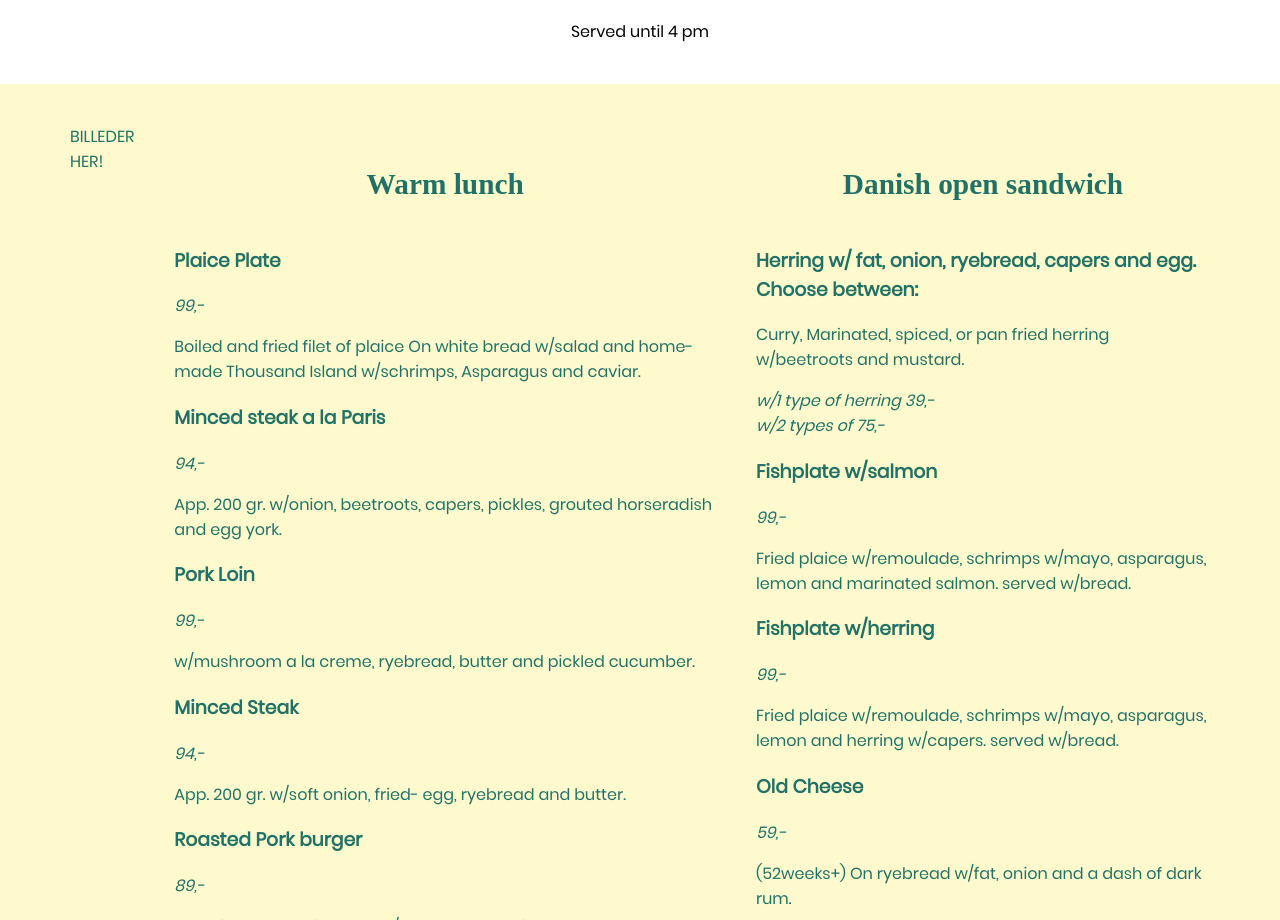
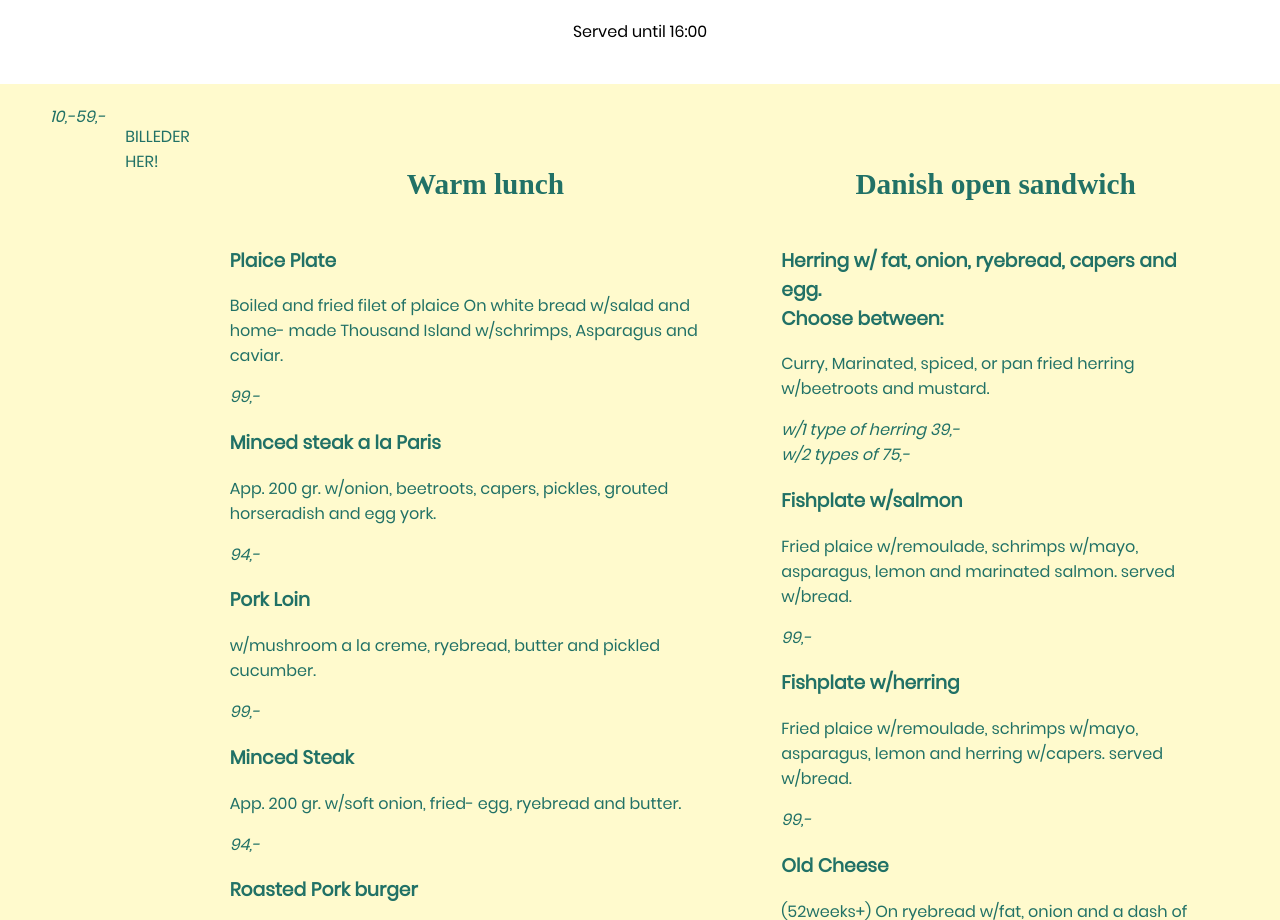
Before and after one commit to Liighght/bistro-redesign, a plain HTML site: page fenglish.html in a window 1280 px wide. Shown: the part 241-1161 px from the top of the page. Drawn offline with Linux system fonts and the light colour scheme; a web font is replaced by a local one.

Commit message:
Flyttet priser i engelsk frokost menu under retterne

```diff
--- a/bistro.css
+++ b/bistro.css
@@ -213,12 +213,8 @@ color: #217166;
   order: 3;
   margin: 20px;
 }
-<<<<<<< HEAD
-=======
 
 
-
->>>>>>> origin/master
 /*************OM***********/
 
 #om {
--- a/fenglish.html
+++ b/fenglish.html
@@ -53,7 +53,7 @@
 
 
 <center><h1>Lunch Menu</h1>
-    <p>Served until 4 pm</p></center>
+    <p>Served until 16:00</p></center>
 
 <section id="menu">
 
@@ -69,44 +69,44 @@
 <center><h2> Warm lunch </h2></center>
 
 <h3>Plaice Plate</h3>
-<i>99,-</i>
 <p>Boiled and fried filet of plaice
 On white bread w/salad and home-
 made Thousand Island w/schrimps,
 Asparagus and caviar.</p>
+<i>99,-</i>
 
 <h3>Minced steak a la Paris</h3>
-<i>94,-</i>
 <p>App. 200 gr. w/onion, beetroots,
 capers, pickles, grouted horseradish
 and egg york.</p>
+<i>94,-</i>
 
 <h3>Pork Loin</h3>
-<i>99,-</i>
 <p>w/mushroom a la creme,
 ryebread, butter and pickled cucumber.
 </p>
+<i>99,-</i>
 
 <h3>Minced Steak</h3>
-<i> 94,-</i>
 <p>App. 200 gr. w/soft onion, fried-
 egg, ryebread and butter.</p>
+<i> 94,-</i>
 
 <h3>Roasted Pork burger </h3>
-<i>89,-</i>
 <p>Pork Filet roasted in owen
 w/red cabbage, pickled cucumber,
 Served w/fried potatoes.</p>
+<i>89,-</i>
 
 <h3>Lunch Burgerr</h3>
+<p>App. 200 gr. w/salad, mayo, tomato, cucumber, onion, served w/fried potatoes.</p>
 <i>94,-</i>
-<p>App. 200 gr. w/salad, mayo, tomato, cucumber, onion, served w/fried potatoes.</p>
 
 <h3>Ekstra</h3>
-<i>10,-</i>
 <p>Fried egg, egg york,
 cheese/bacon.</p>
 </div>
+<i>10,-</i>
 
 <div class="column-right">
 
@@ -127,24 +127,24 @@ w/2 types of 75,-</i>
 
 
 <h3>Fishplate w/salmon</h3>
-   <i> 99,-</i>
 <p>Fried plaice w/remoulade,
 schrimps w/mayo, asparagus,
 lemon and marinated salmon.
 served w/bread.</p>
+<i> 99,-</i>
 
 <h3>Fishplate w/herring</h3>
-    <i>99,-</i>
 <p>Fried plaice w/remoulade,
 schrimps w/mayo, asparagus,
 lemon and herring w/capers.
 served w/bread.</p>
+<i>99,-</i>
 
 <h3>Old Cheese</h3>
-    <i>59,-</i>
 <p>(52weeks+) On ryebread
 w/fat, onion and a dash of dark rum.</p>
 </div>
+ <i>59,-</i>
 
 </section>
 
```
